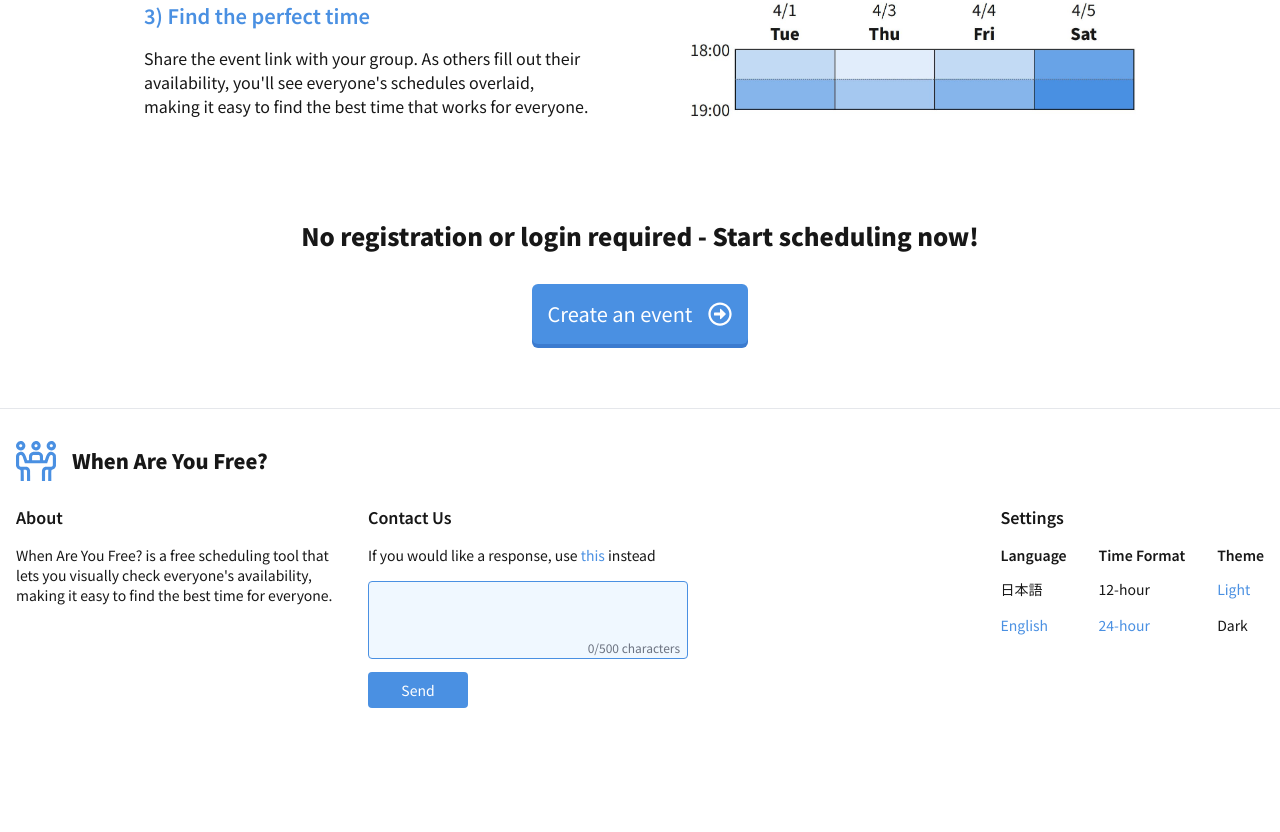
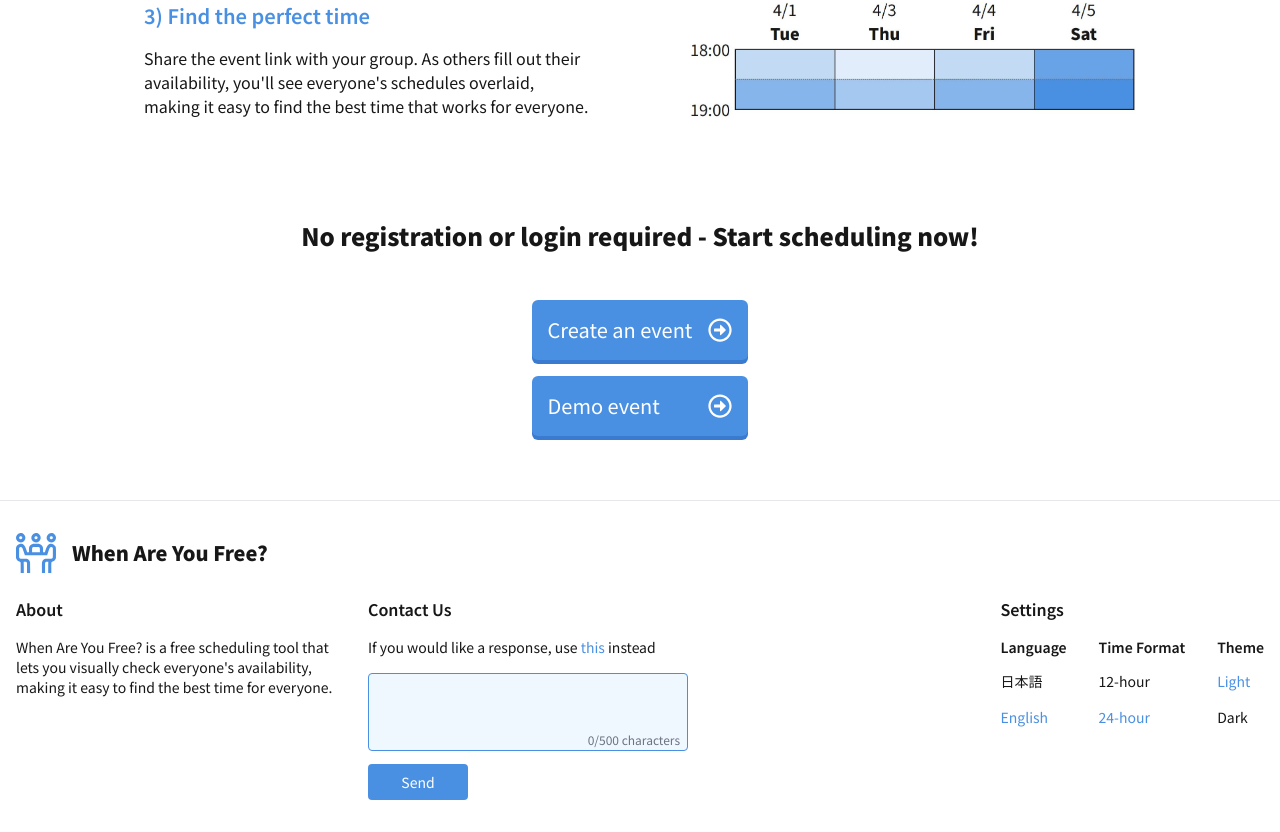
Before and after one commit to takumitoma/itsu-aiteru-scheduler, a Next.js app: page /en/guide in a window 1280 px wide. Shown: the part 660-1492 px from the top of the page. Before the commit the page ends 1400 px from the top, so only its background shows below. Built offline with nearby package versions, Linux system fonts and the light colour scheme.

Commit message:
feat: add public events for website demo

```diff
--- a/messages/en.json
+++ b/messages/en.json
@@ -157,7 +157,9 @@
     },
     "callToAction": {
       "message": "No registration or login required - Start scheduling now!",
-      "button": "Create an event"
+      "createEventButton": "Create an event",
+      "demoEventButton": "Demo event",
+      "demoEventLink": "102c19619c9e"
     }
   },
   "Contact": {
--- a/messages/ja.json
+++ b/messages/ja.json
@@ -157,7 +157,9 @@
     },
     "callToAction": {
       "message": "アカウント登録不要、ログイン不要、今すぐ使えます!",
-      "button": "イベント作成ページへ"
+      "createEventButton": "イベント作成ページへ",
+      "demoEventButton": "デモイベンへ",
+      "demoEventLink": "88945b5ff1c8"
     }
   },
   "Contact": {
--- a/src/app/[locale]/guide/page.tsx
+++ b/src/app/[locale]/guide/page.tsx
@@ -63,10 +63,19 @@ export default function GuidePage() {
       </ol>
       <div className="flex flex-col py-8 space-y-6 sm:space-y-8 justify-center items-center">
         <p className="text-xl sm:text-2xl font-bold text-center">{t('callToAction.message')}</p>
-        <TransitionLink href="/" className="three-d mt-2 sm:mt-4 w-fit flex items-center gap-4">
-          {t('callToAction.button')}
-          <FaRegArrowAltCircleRight size={24} />
-        </TransitionLink>
+        <div>
+          <TransitionLink href="/" className="three-d mt-2 sm:mt-4 w-fit flex items-center gap-4">
+            {t('callToAction.createEventButton')}
+            <FaRegArrowAltCircleRight size={24} />
+          </TransitionLink>
+          <TransitionLink
+            href={`/e/${t('callToAction.demoEventLink')}`}
+            className="three-d mt-2 sm:mt-4 w-full flex items-center gap-4 justify-between"
+          >
+            {t('callToAction.demoEventButton')}
+            <FaRegArrowAltCircleRight size={24} />
+          </TransitionLink>
+        </div>
       </div>
     </div>
   );
```
